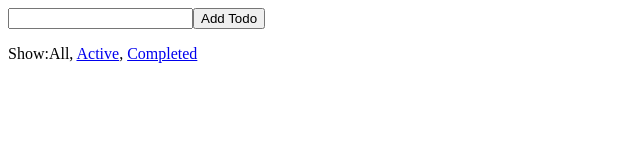
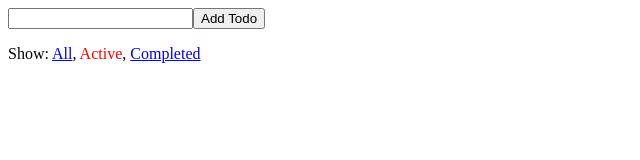
Before and after one commit to WebDevelopment2018/Redux1, a React app in the folder Roksoliana/: page /active in a window 1280 px wide. Shown: the top 160 px of the page, without its empty margins (0-640 px from the left). Built offline with nearby package versions, Linux system fonts and the light colour scheme.

Commit message:
Navigating with React Router <Link>.

```diff
--- a/Roksoliana/src/actions/setVisibilityFilter.js
+++ /dev/null
@@ -1,4 +0,0 @@
-export const setVisibilityFilter = (filter) => ({
-    type: 'SET_VISIBILITY_FILTER',
-    filter
-});
--- a/Roksoliana/src/components/FilterLink.js
+++ b/Roksoliana/src/components/FilterLink.js
@@ -1,26 +1,16 @@
-import {connect} from 'react-redux';
-import Link from "./Link";
-import {setVisibilityFilter} from "../actions/setVisibilityFilter";
+import React from 'react';
+import { NavLink } from 'react-router-dom';
 
-
-const mapStateToLinkProps = (state, ownProps) => ({
-    active:
-    ownProps.filter ===
-    state.visibilityFilter
-});
-
-
-const mapDispatchToLinkProps = (dispatch, ownProps) => ({
-    onClick() {
-        dispatch(
-            setVisibilityFilter(ownProps.filter)
-        );
-    }
-});
-
-const FilterLink = connect(
-    mapStateToLinkProps,
-    mapDispatchToLinkProps)
-(Link);
-
+const FilterLink = ({ filter, children }) => (
+    <NavLink
+        exact
+        to={'/' + (filter === 'all' ? '' : filter)}
+        activeStyle={{
+            textDecoration: 'none',
+            color: 'red',
+        }}
+    >
+        {children}
+    </NavLink>
+);
 export default FilterLink;
--- a/Roksoliana/src/components/Footer.js
+++ b/Roksoliana/src/components/Footer.js
@@ -4,21 +4,16 @@ import FilterLink from "./FilterLink";
 const Footer = () => (
     <p>
         Show:
-        <FilterLink
-            filter='SHOW_ALL'
-        >
+        {" "}
+        <FilterLink filter="all">
             All
         </FilterLink>
-        {', '}
-        <FilterLink
-            filter='SHOW_ACTIVE'
-        >
+        {", "}
+        <FilterLink filter="active">
             Active
         </FilterLink>
-        {', '}
-        <FilterLink
-            filter='SHOW_COMPLETED'
-        >
+        {", "}
+        <FilterLink filter="completed">
             Completed
         </FilterLink>
     </p>
--- a/Roksoliana/src/components/Link.js
+++ /dev/null
@@ -1,23 +0,0 @@
-import React from "react";
-
-const Link = ({
-                  active,
-                  children,
-                  onClick
-              }) => {
-    if (active) {
-        return <span>{children}</span>
-    }
-
-    return (
-        <a href='#'
-           onClick={e => {
-               e.preventDefault();
-               onClick();
-           }}
-        >
-            {children}
-        </a>
-    );
-};
-export default Link;
--- a/Roksoliana/src/components/Root.js
+++ b/Roksoliana/src/components/Root.js
@@ -2,15 +2,14 @@ import React from 'react';
 import { Provider } from 'react-redux';
 import { BrowserRouter, Route} from 'react-router-dom';
 
-import App from './App';
+import App from '../components/App';
 
 const Root = ({ store }) => (
     <Provider store={store}>
-        <BrowserRouter >
-            <Route path="/" component={App} />
+        <BrowserRouter>
+            <Route exact path="/:filter?" component={App} />
         </BrowserRouter>
     </Provider>
 );
 
-
 export default Root;
--- a/Roksoliana/src/index.js
+++ b/Roksoliana/src/index.js
@@ -1,6 +1,6 @@
 import 'babel-polyfill';
 import React from 'react';
-import { render } from 'react-dom';
+import {render} from 'react-dom';
 import Root from './components/Root';
 import configureStore from './configureStore';
 
--- a/Roksoliana/src/reducers/todos.js
+++ b/Roksoliana/src/reducers/todos.js
@@ -1,14 +1,10 @@
-
 import {todo} from "../actions/todo";
 
 
 export const todos = (state = [], action) => {
     switch (action.type) {
         case 'ADD_TODO':
-            return [
-                ...state,
-                todo(undefined, action)
-            ];
+            return state.map(undefined => todo(undefined,action));
         case 'TOGGLE_TODO':
             return state.map(t => todo(t, action));
         default:
```
Also changed, not shown: Roksoliana/src/actions/index.js (added, +12 -0 lines), 1 other file (tests, documents, lock files or other folders).
